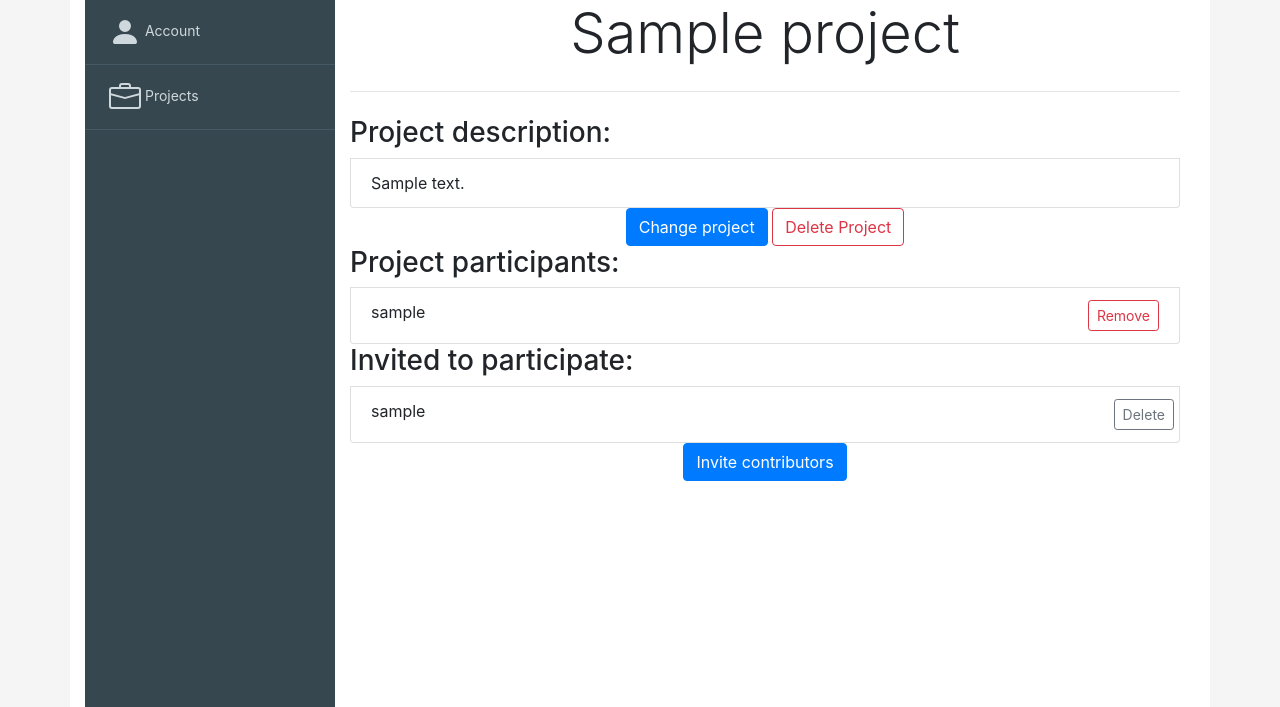
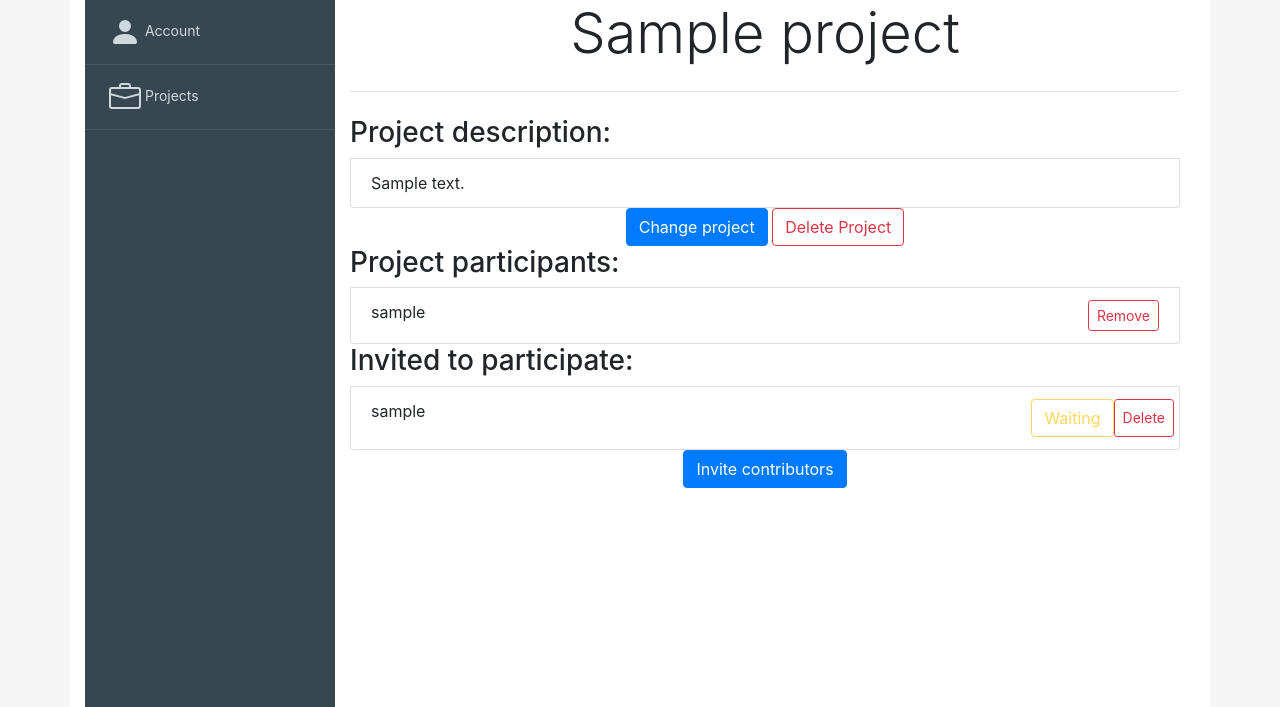
Before and after one commit to mihsim/django_project_management, a Django app: page /project/1/ in a window 1280 px wide. Shown: the part 50-757 px from the top of the page. Run offline with Django 3.2, Linux system fonts and the light colour scheme; a user stored in the database is signed in; tables that the repository leaves empty hold one stand-in row (values such as "Sample post"); some libraries are stand-ins or nearby versions.

Commit message:
Closes #26. Project administrator can see if initation is declined.

```diff
--- a/project/templates/project/project.html
+++ b/project/templates/project/project.html
@@ -18,6 +18,7 @@
             <button type="submit" formaction="{% url 'project:delete' project.pk 'delete' %}" formmethod="POST" class="btn btn-outline-danger">Delete Project</button>
         </form>
     {% endif %}
+
 
     {# If selected project has participants, then they are printed out #}
     {# Project administrator can remove paricipants #}
@@ -40,7 +41,9 @@
         {% endif %}
     </ul>
 
-    {# If project has invited partivipants who have not accepted the inviteinvites, then they will be printed out:  #}
+
+    {# If project has invited participants who have not accepted the inviteinvites, then they will be printed out:  #}
+    {# Visible only to project administrator #}
     {% if project.administrator ==  user %}
         <ul class="list-group">
             <h3>Invited to participate:</h3>
@@ -50,7 +53,12 @@
                         <form action="{% url 'project:invitation' invitation.id 'delete' %}" method="POST" class="row">
                             {% csrf_token %}
                             <div class="col">{{ invitation.to_user.username }}</div>
-                            <button class="btn btn-outline-secondary btn-sm col-auto">Delete</button>
+                            {% if invitation.status == 'Waiting' %}
+                                <button class="btn btn-outline-warning btn.sm col-auto" disabled>{{ invitation.status }}</button>
+                            {% elif invitation.status == 'Declined'%}
+                                 <button class="btn btn-outline-secondary btn.sm col-auto" disabled>{{ invitation.status }}</button>
+                            {% endif %}
+                            <button class="btn btn-outline-danger btn-sm col-auto">Delete</button>
                         </form>
                     </li>
                 {% endfor %}
```
